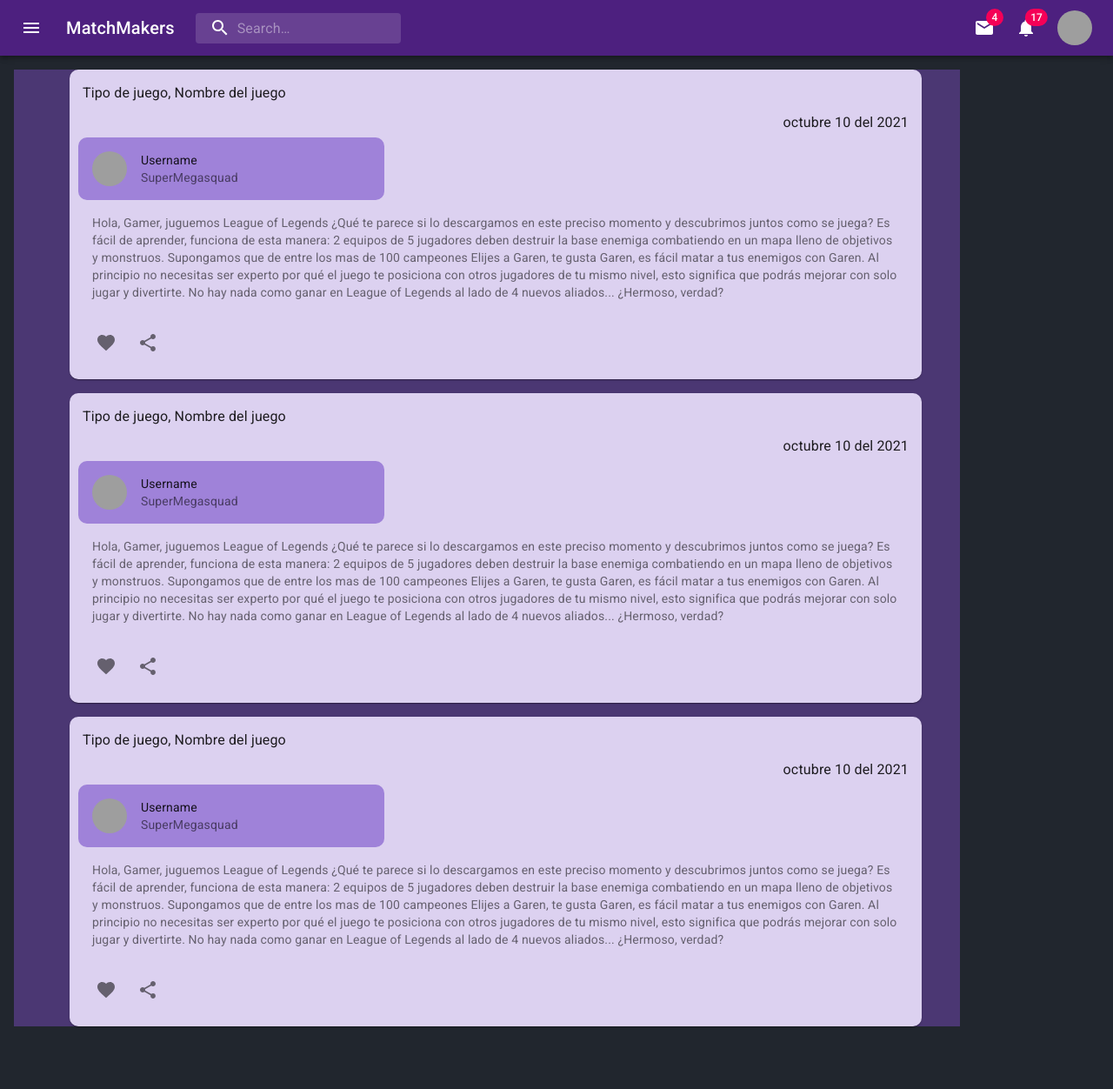
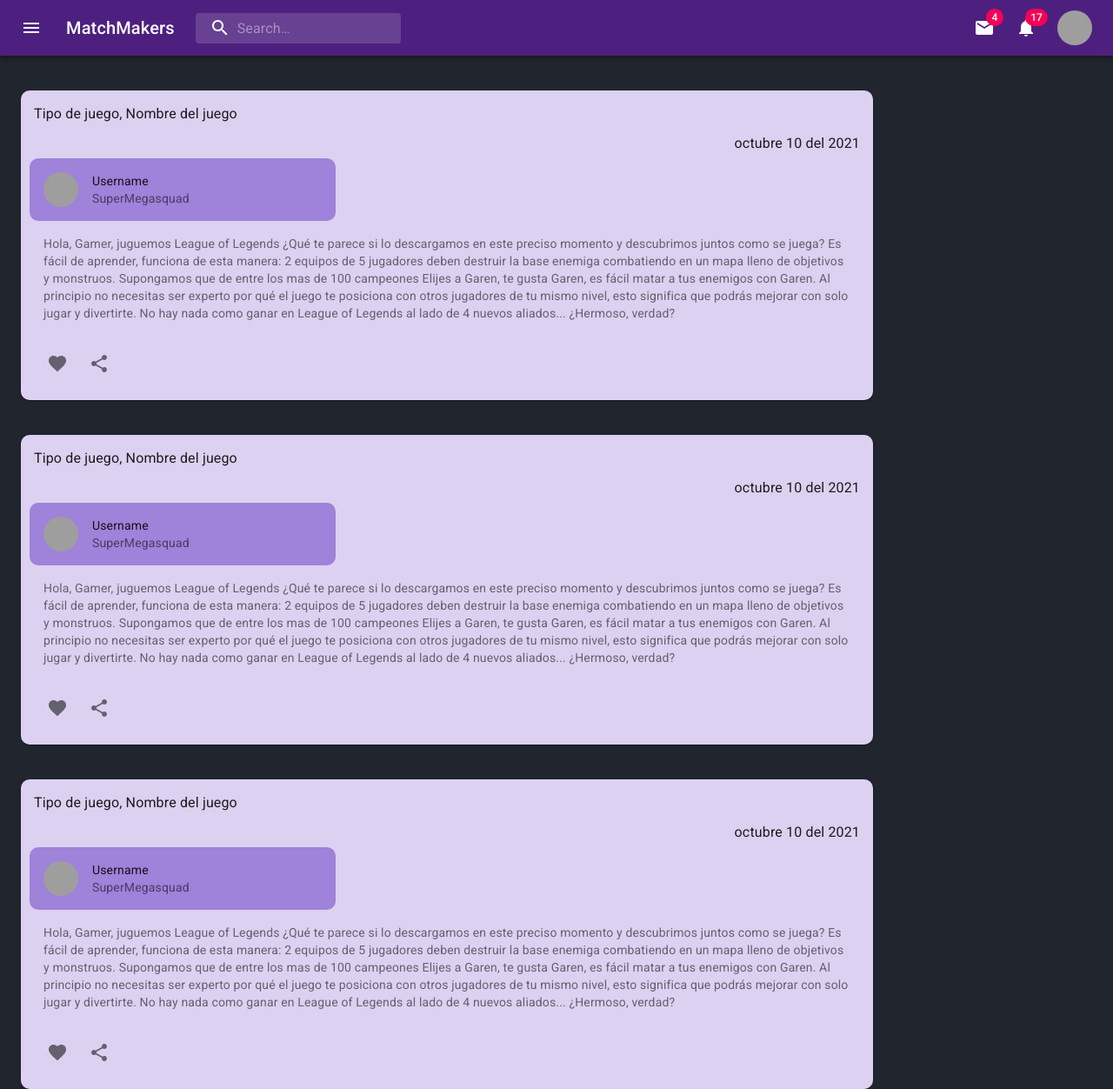
Before and after one commit to ira3ck/match-makers, a React (Create React App) app: page / in a window 1280 px wide. Shown: the whole page at 87% size. Before the commit the page ends 1196 px from the top, so only its background shows below. Built offline with nearby package versions, Linux system fonts and the light colour scheme; grey boxes are pictures that could not be loaded.

Commit message:
Correcciones en Index

```diff
--- a/index.js
+++ b/index.js
@@ -1,4 +1,4 @@
-yarn starconst express = require("express");
+const express = require("express");
 const bodyParser = require("body-parser");
 require("./src/models/connection");
 /* requires de rutas */
--- a/src/App.js
+++ b/src/App.js
@@ -1,7 +1,7 @@
 import "./App.css";
 //import Welcome from './components/Welcome';
 import { BrowserRouter as Router, Switch, Route } from "react-router-dom";
-import index from "./pages";
+import Index from "./pages";
 import profile from "./pages/profile";
 import SignIn from "./pages/sign-in";
 import SignUp from "./pages/sign-up";
@@ -11,7 +11,7 @@
     //<Welcome/>
     <Router>
       <Switch>
-        <Route exact path="/" component={index} />
+        <Route exact path="/" component={Index} />
         <Route exact path="/profile" component={profile} />
         <Route exact path="/sign-in" component={SignIn} />
         <Route exact path="/sign-up" component={SignUp} />
--- a/src/components/posteo.js
+++ b/src/components/posteo.js
@@ -21,23 +21,23 @@
 export default function RecipeReviewCard() {
 
   return (
-    <Card  style={{ width: '60rem', backgroundColor: '#dcd1f0',padding: '10px',borderRadius: 10 , margin: '10 rem'}}>
-        <Typography component="p" style ={{padding: '5px'}}>
+    <Card style={{ width: '60rem', backgroundColor: '#dcd1f0', padding: '10px', borderRadius: 10}}>
+      <Typography component="p" style={{ padding: '5px' }}>
         Tipo de juego, Nombre del juego
       </Typography>
-        <Typography component="p" style ={{padding: '5px', display: 'flex', justifyContent: 'flex-end'}}>
+      <Typography component="p" style={{ padding: '5px', display: 'flex', justifyContent: 'flex-end' }}>
         octubre 10 del 2021
       </Typography>
       <CardHeader
 
         avatar={
 
-          <Avatar src="https://pbs.twimg.com/media/EiNYM5CWAAAh9PV?format=png&name=240x240"/>
+          <Avatar src="https://pbs.twimg.com/media/EiNYM5CWAAAh9PV?format=png&name=240x240" />
 
         }
         title="Username"
         subheader="SuperMegasquad"
-        style = {{backgroundColor: '#9f82d9', width: '20rem',borderRadius: 10}}
+        style={{ backgroundColor: '#9f82d9', width: '20rem', borderRadius: 10 }}
       />
       <CardContent>
         <Typography variant="body2" color="textSecondary" component="p">
--- a/src/pages/index.js
+++ b/src/pages/index.js
@@ -1,26 +1,33 @@
 import React, { Fragment } from 'react'
-import { AppBar, Container, Toolbar, Typography } from '@material-ui/core';
+import { AppBar, Container, makeStyles, Toolbar, Typography } from '@material-ui/core';
 import PrimarySearchAppBar from '../components/primaryNavbar'
 import Posteo from '../components/posteo'
 
-const index = () => {
+const useStyles = makeStyles((theme) => ({
+    espacio: {
+        marginTop: theme.spacing(5),
+    },
+}));
+
+const Index = () => {
+    const classes = useStyles();
     return (
         <Fragment>
             <PrimarySearchAppBar />
-                <Container style={{width: '68rem',backgroundColor: '#4b3773', margin: '1rem'}}>
-                    <Container style={{width: '62rem',backgroundColor: '#4b3773', margin: '1rem'}}>
-                        <Posteo></Posteo>
-                    </Container>
-                    <Container style={{width: '62rem',backgroundColor: '#4b3773', margin: '1rem'}}>
-                        <Posteo></Posteo>
-                    </Container>
-                    <Container style={{width: '62rem',backgroundColor: '#4b3773', margin: '1rem'}}>
-                        <Posteo></Posteo>
-                    </Container>
-                </Container>
-            </Fragment>
+            <Container>
+                <div className={classes.espacio}>
+                    <Posteo></Posteo>
+                </div>
+                <div className={classes.espacio}>
+                    <Posteo></Posteo>
+                </div>
+                <div className={classes.espacio}>
+                    <Posteo></Posteo>
+                </div>
+            </Container>
+        </Fragment>
 
     )
 }
 
-export default index;
+export default Index;
```
Lines whose indentation alone changed are shown as unchanged.
